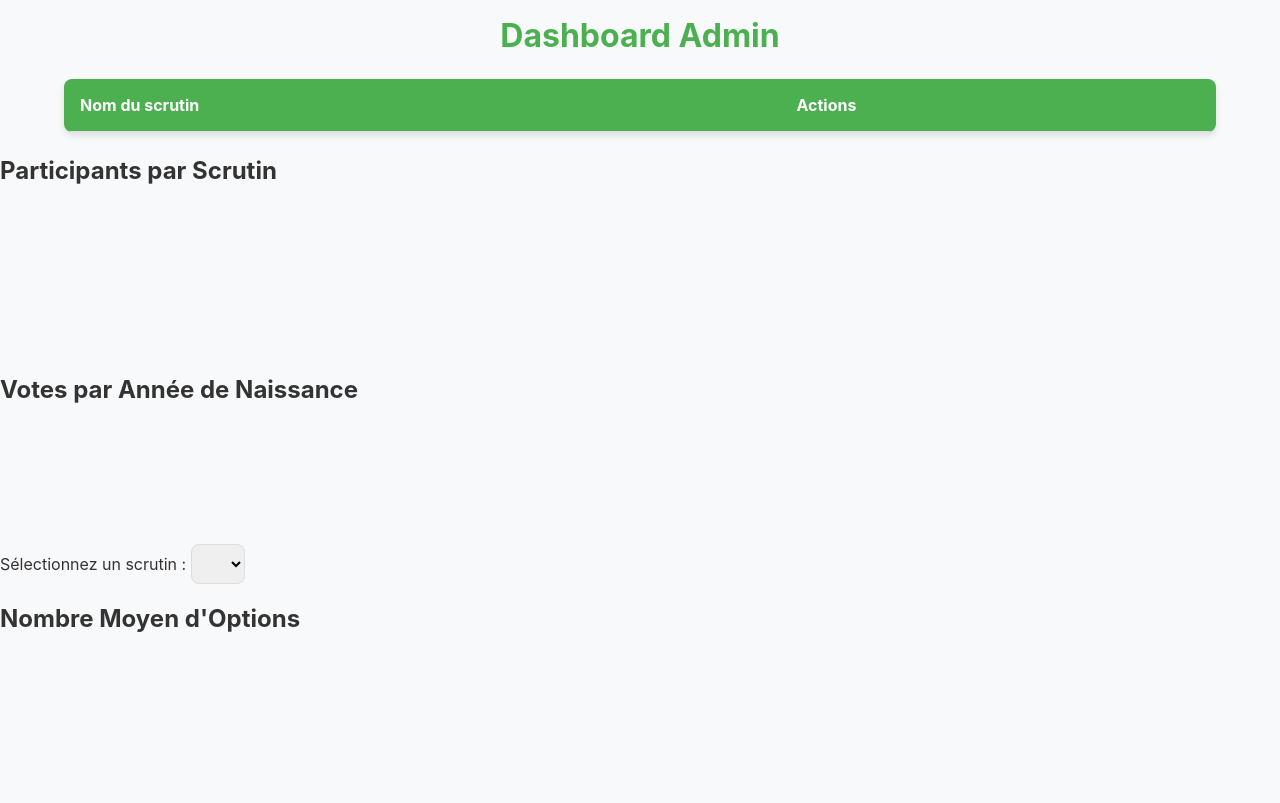
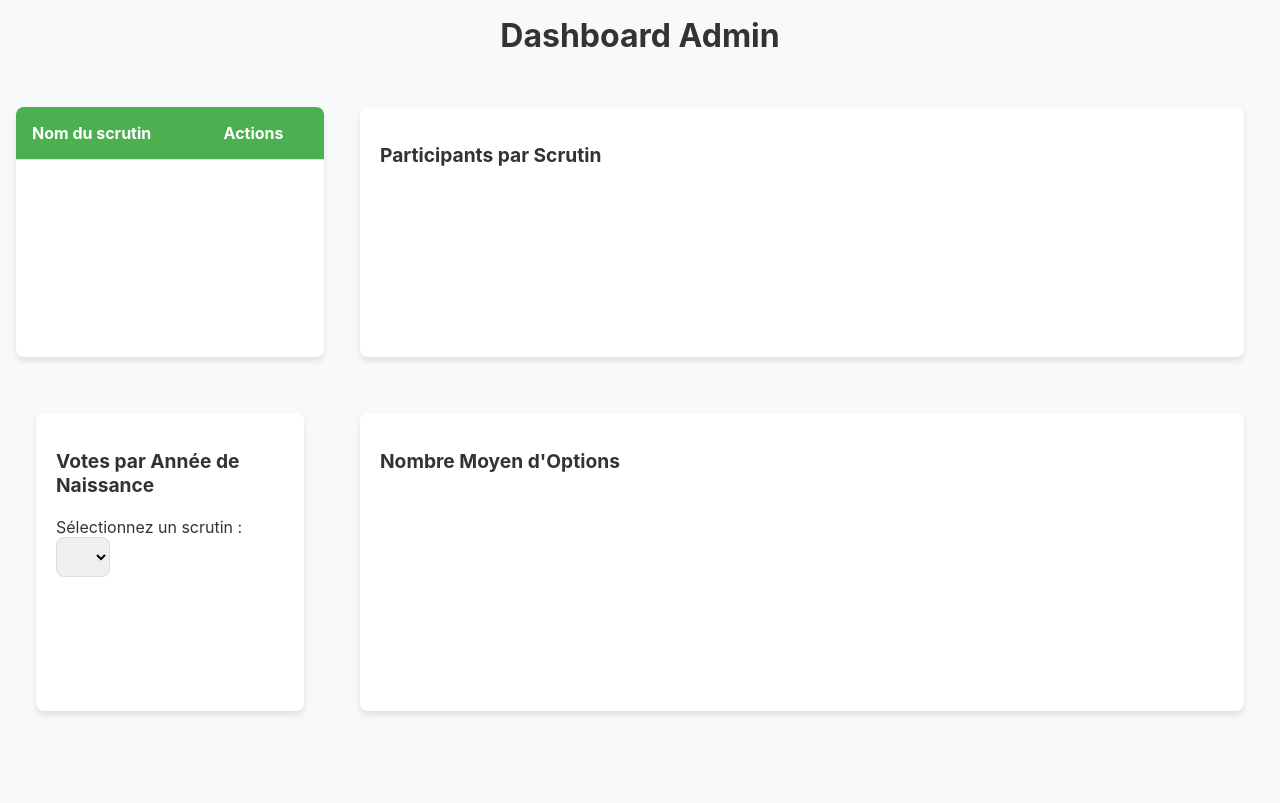
Before and after one commit to Oomaxime/condorsy, a Flask app: page /dashboard in a window 1280 px wide. After the commit the page ends 715 px from the top, so only its background shows below. Run offline with Flask 3, Linux system fonts and the light colour scheme; data that the repository does not hold is empty; a map, chart or similar area stays blank.

Commit message:
Ajout d'une mise en page en grille pour le tableau de bord et amélioration des styles des cartes

```diff
--- a/app/static/css/dashboard.css
+++ b/app/static/css/dashboard.css
@@ -19,6 +19,13 @@ body {
     padding: 0;
     background-color: var(--background-color);
     color: var(--text-color);
+}
+
+.dashboard {
+    display: grid;
+    grid-template-columns: 1fr 3fr;
+    grid-gap: 1rem;
+    padding: 1rem;
 }
 
 h1 {
@@ -90,3 +97,43 @@ button:hover {
     background-color: red;
     color: white;
 }
+
+h1, h2 {
+    color: #333;
+}
+table {
+    width: 100%;
+    border-collapse: collapse;
+    margin: 20px 0;
+    background: #fff;
+    border-radius: 8px;
+    box-shadow: 0 4px 6px rgba(0, 0, 0, 0.1);
+}
+th, td {
+    padding: 12px;
+    text-align: left;
+    border-bottom: 1px solid #ddd;
+}
+th {
+    background-color: #007bff;
+    color: #fff;
+}
+tbody tr:hover {
+    background-color: #f1f1f1;
+}
+.card {
+    background: #fff;
+    border-radius: 8px;
+    box-shadow: 0 4px 6px rgba(0, 0, 0, 0.1);
+    margin: 20px;
+    padding: 20px;
+}
+.card h2 {
+    margin-bottom: 20px;
+    font-size: 1.2rem;
+}
+canvas {
+    display: block;
+    max-width: 100%;
+    height: auto;
+}
--- a/app/templates/dashboard.html
+++ b/app/templates/dashboard.html
@@ -12,6 +12,7 @@
 </head>
 <body>
     <h1>Dashboard Admin</h1>
+    <div class="dashboard">
         <table>
             <thead>
                 <tr>
@@ -21,19 +22,20 @@
             </thead>
             <tbody id="surveyList"></tbody>
         </table>
-    <div>
+        <div class="card">
             <h2>Participants par Scrutin</h2>
             <canvas id="topSurveysChart"></canvas>
         </div>
-    <div>
+        <div class="card">
             <h2>Votes par Année de Naissance</h2>
             <label for="surveySelector">Sélectionnez un scrutin :</label>
             <select id="surveySelector"></select>
             <canvas id="birthYearVotesChart"></canvas>
         </div>
-    <div>
+        <div class="card">
             <h2>Nombre Moyen d'Options</h2>
             <canvas id="averageChoicesChart"></canvas>
+        </div>
     </div>
     <script src="{{ url_for('static', filename='js/pages/dashboard.js') }}"></script>
 </body>
```
Lines whose indentation alone changed are shown as unchanged.
